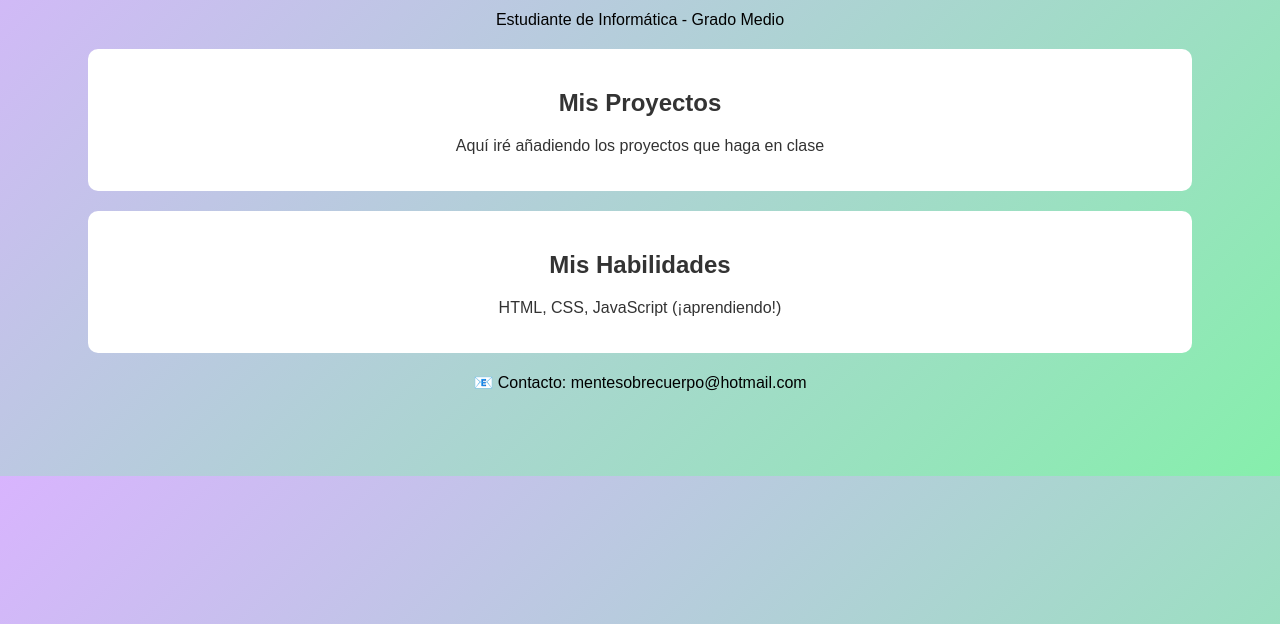
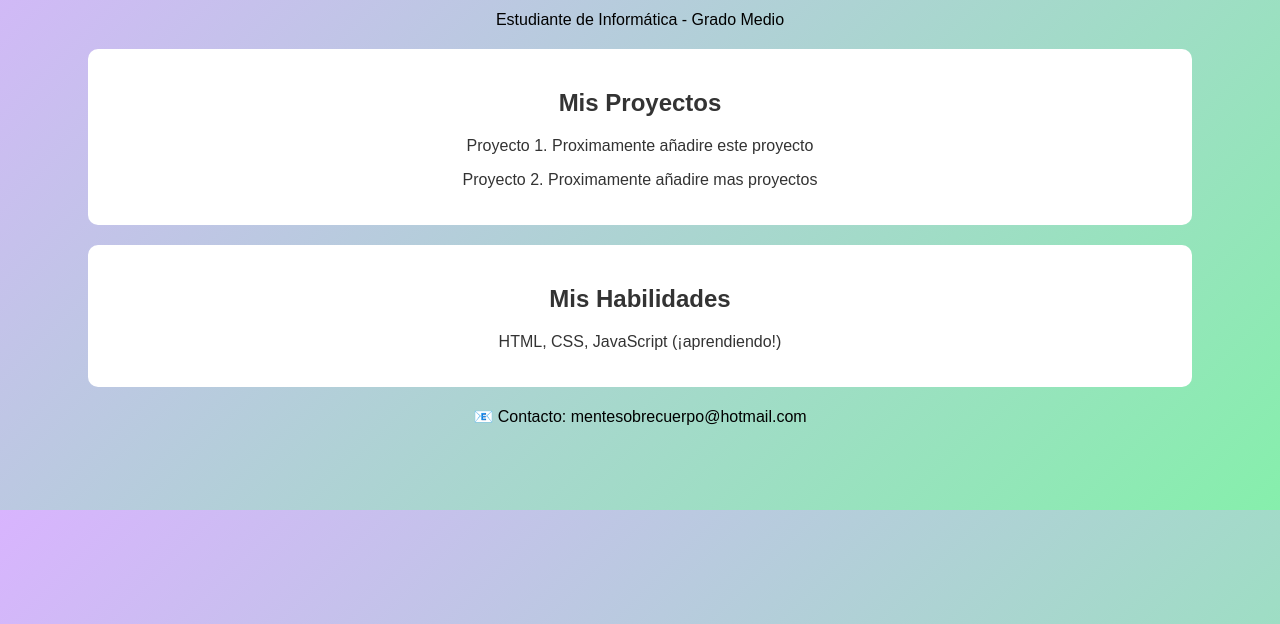
Before and after one commit to JoseGinel/Gradomedio, a plain HTML site: page index.html in a window 1280 px wide. Shown: the part 176-800 px from the top of the page. Drawn offline with Linux system fonts and the light colour scheme.

Commit message:
Update index.html

```diff
--- a/index.html
+++ b/index.html
@@ -27,7 +27,9 @@
 
     <div class="proyecto">
         <h2>Mis Proyectos</h2>
-        <p>Aquí iré añadiendo los proyectos que haga en clase</p>
+        <p>Proyecto 1. Proximamente añadire este proyecto</p>
+        <p>Proyecto 2. Proximamente añadire mas proyectos</p>
+
     </div>
 
     <div class="proyecto">
```
